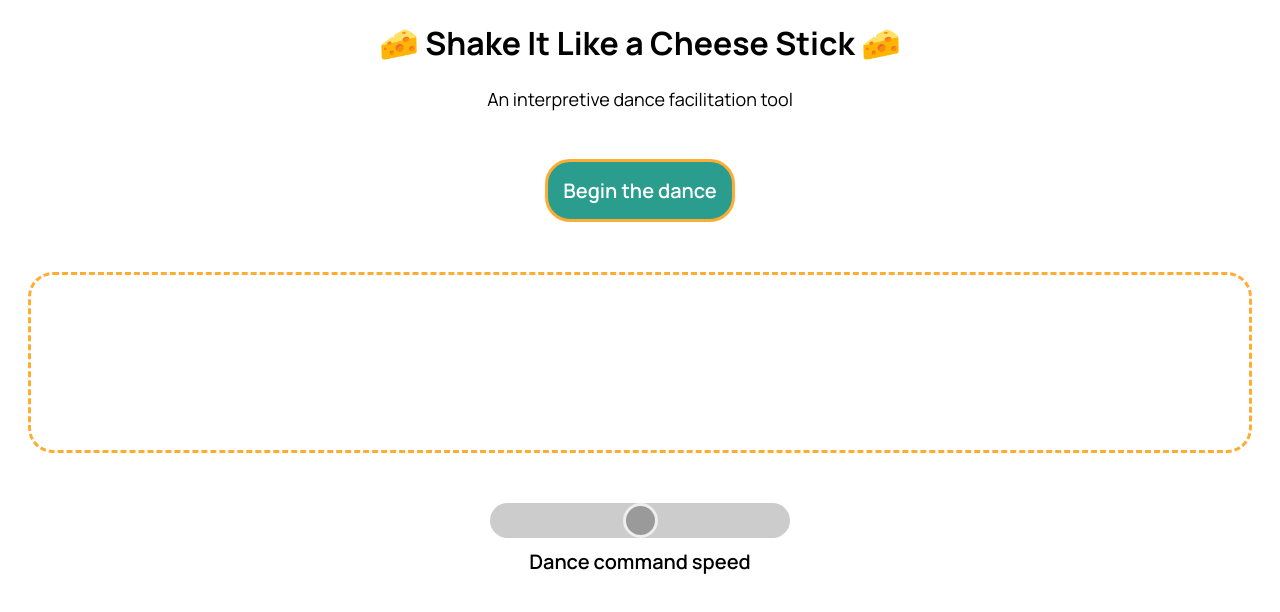
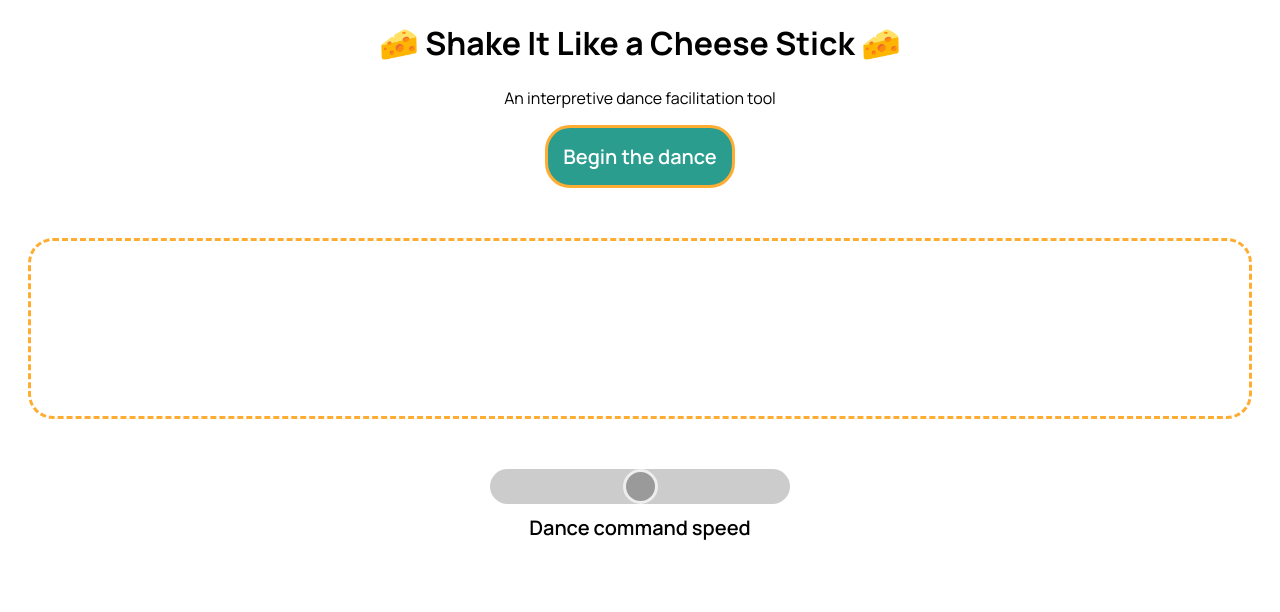
Before and after one commit to MollyJeanB/shake-it-like-a-cheese-stick, a Next.js app: page / in a window 1280 px wide. Shown: the top 612 px of the page. Built offline with nearby package versions, Linux system fonts and the light colour scheme.

Commit message:
[F] Rewrite header styles in css modules

```diff
--- /dev/null
+++ b/components/header/Header.tsx
@@ -0,0 +1,16 @@
+import React from "react"
+import styles from "./header.module.css"
+
+type PropsType = {
+	title: string
+	subTitle?: string
+}
+
+export const Header: React.FC<PropsType> = ({ subTitle, title }) => {
+	return (
+		<div className={styles.wrapper}>
+			<h1 className={styles.title}>{title}</h1>
+			{subTitle && <p className={styles.subTitle}>{subTitle}</p>}
+		</div>
+	)
+}
--- /dev/null
+++ b/components/header/header.module.css
@@ -0,0 +1,12 @@
+.wrapper {
+	padding-bottom: var(--size-m);
+}
+
+.title {
+	text-align: center;
+}
+
+.subTitle {
+	text-align: center;
+	font-size: var(--size-s);
+}
--- a/components/index.ts
+++ b/components/index.ts
@@ -1,3 +1,4 @@
 export { Button } from "./button/Button"
+export { Header } from "./header/Header"
 export { Slider } from "./slider/Slider"
 export { TextDisplay } from "./textDisplay/TextDisplay"
--- a/pages/index.tsx
+++ b/pages/index.tsx
@@ -2,21 +2,7 @@ import { useState } from "react"
 import styled from "styled-components"
 import Head from "next/head"
 import { Manrope } from "next/font/google"
-import { Button, TextDisplay, Slider } from "@/components"
-import { COLORS } from "@/utils/css"
-
-export const HeaderWrapper = styled.div`
-	padding-bottom: 30px;
-`
-
-export const Header = styled.h1`
-	text-align: center;
-`
-
-export const SubHeader = styled.p`
-	text-align: center;
-	font-size: 18px;
-`
+import { Button, TextDisplay, Slider, Header } from "@/components"
 
 const manrope = Manrope({ subsets: ["latin"] })
 
@@ -40,10 +26,7 @@ export default function Home() {
 				<link rel="icon" href="/favicon.ico" />
 			</Head>
 			<main className={manrope.className}>
-				<HeaderWrapper>
-					<Header>{`🧀 ${TITLE} 🧀`}</Header>
-					<SubHeader>{SUBTITLE}</SubHeader>
-				</HeaderWrapper>
+				<Header title={`🧀 ${TITLE} 🧀`} subTitle={SUBTITLE} />
 				<Button onClick={() => setGameHasStarted(!gameHasStarted)}>
 					{gameHasStarted ? "Stop the dance" : "Begin the dance"}
 				</Button>
```
